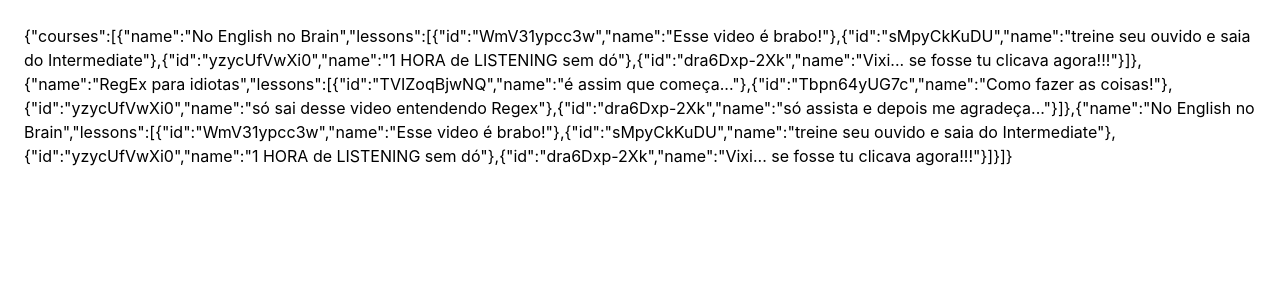
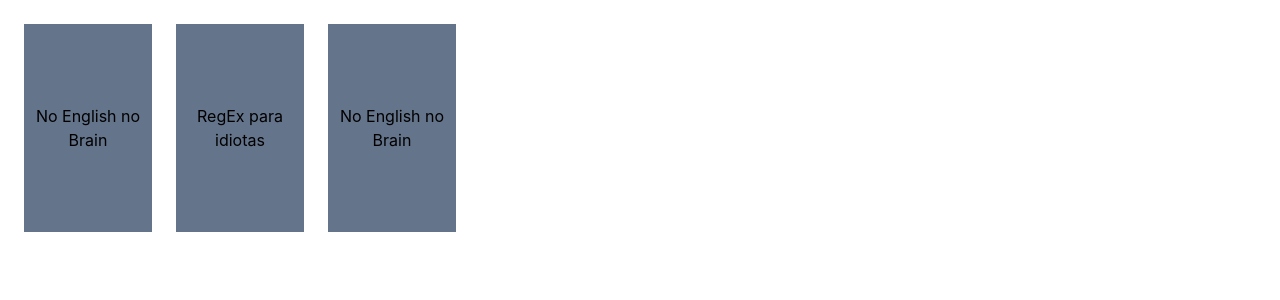
Before and after one commit to herbert366/youtube-acadamy, a Next.js app: page / in a window 1280 px wide. Shown: the top 300 px of the page. Built offline with nearby package versions, Linux system fonts and the light colour scheme.

Commit message:
fetch render

```diff
--- a/src/pages/api/data.ts
+++ b/src/pages/api/data.ts
@@ -1,19 +1,10 @@
 // Next.js API route support: https://nextjs.org/docs/api-routes/introduction
 import type { NextApiRequest, NextApiResponse } from 'next'
-
-type Data = {
-  courses: {
-    name: string
-    lessons: {
-      id: string
-      name?: string
-    }[]
-  }[]
-}
+import { _Data } from '../../utils/@types/_Data'
 
 export default function handler(
   req: NextApiRequest,
-  res: NextApiResponse<Data>
+  res: NextApiResponse<_Data>
 ) {
   res.status(200).json({
     courses: [
--- a/src/pages/course/[id].tsx
+++ b/src/pages/course/[id].tsx
@@ -1,22 +1,21 @@
-import { useRouter } from 'next/router'
 import Video from '../../components/Video'
+import { _Course, _Data } from '../../utils/@types/_Data'
 
-export default function Course() {
-  const router = useRouter()
-  const { id } = router.query
-
+export default function Course({ course }: { course: _Course }) {
   return (
     <div className="flex flex-wrap p-6">
-      <Video id="WmV31ypcc3w" />
+      {course.lessons.map(v => (
+        <Video id={v.id} key={v.id} />
+      ))}
     </div>
   )
 }
 
-export async function getServerSideProps() {
+export async function getServerSideProps({ query }: any) {
   const response = await fetch('http://localhost:3000/api/data')
-  const data = await response.json()
+  const data: _Data = await response.json()
 
   return {
-    props: { data }, // will be passed to the page component as props
+    props: { course: data.courses.find(v => v.name === query.id) }, // will be passed to the page component as props
   }
 }
--- a/src/pages/index.tsx
+++ b/src/pages/index.tsx
@@ -1,9 +1,23 @@
-export default function Home({ data }: any) {
+import Link from 'next/link'
+import { _Data } from '../utils/@types/_Data'
+
+interface Props {
+  data: _Data
+}
+
+export default function Home({ data }: Props) {
   return (
-    <div className="flex flex-wrap p-6">
-      <div>
-        <h2>{JSON.stringify(data)} </h2>
-      </div>
+    <div className="flex flex-wrap p-6 gap-6">
+      {data.courses.map((v, i) => (
+        <Link href={'/course/' + v.name}>
+          <div
+            className="flex justify-center items-center  h-52 w-32 text-center bg-slate-500"
+            key={i}
+          >
+            <h2>{v.name}</h2>
+          </div>
+        </Link>
+      ))}
     </div>
   )
 }
--- /dev/null
+++ b/src/utils/@types/_Data.ts
@@ -0,0 +1,13 @@
+export type _Lesson = {
+  id: string
+  name?: string
+}
+
+export type _Course = {
+  name: string
+  lessons: _Lesson[]
+}
+
+export type _Data = {
+  courses: _Course[]
+}
```
